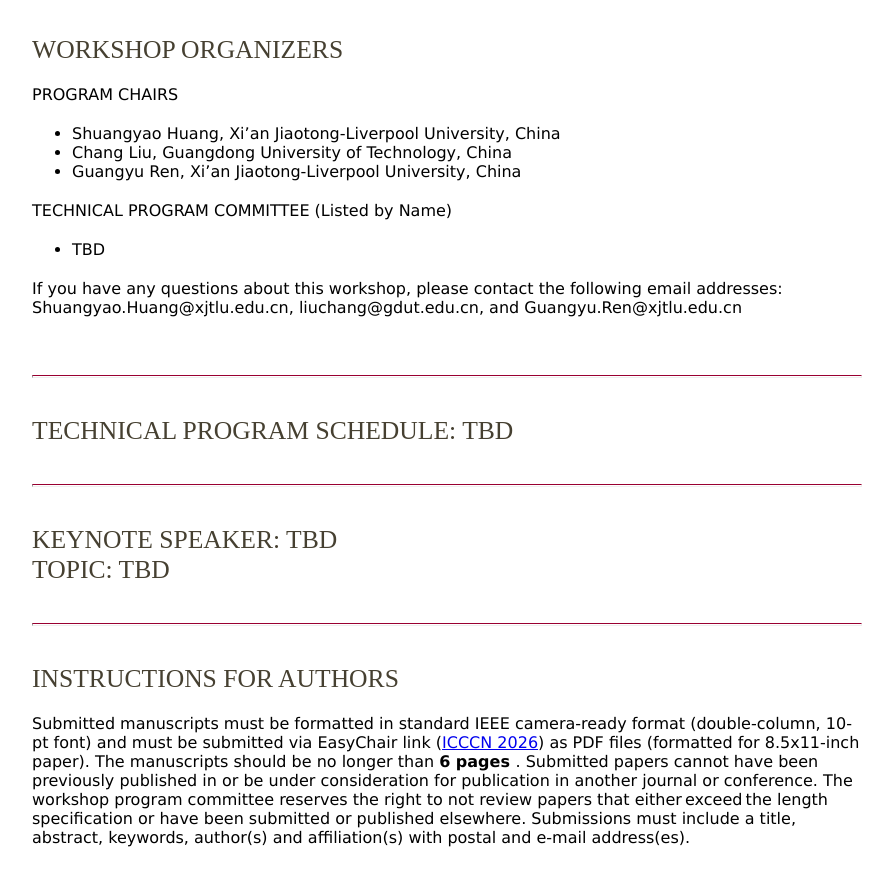
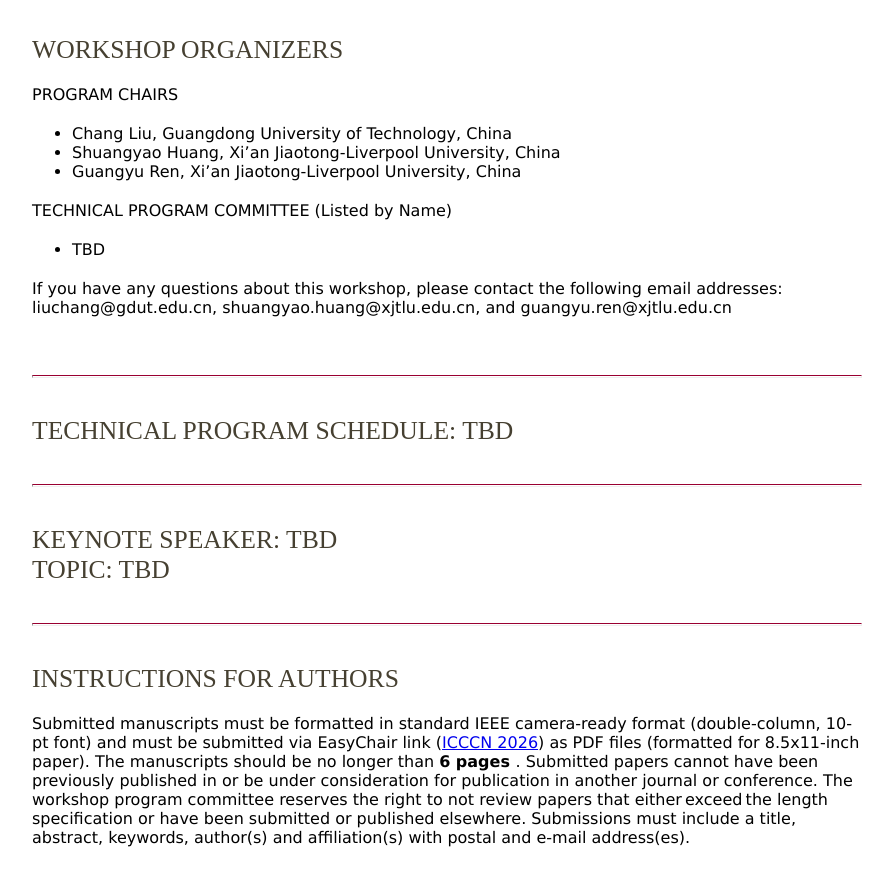
Before and after one commit to sunningshore/ICCCN_AIECN_2026, a plain HTML site: page index.html in a window 1280 px wide. Shown: the part 2121-3007 px from the top of the page, without its empty margins (248-1141 px from the left). Drawn offline with Linux system fonts and the light colour scheme; files that its build step writes are made by us from their sources.

Commit message:
Update index.html

```diff
--- a/index.html
+++ b/index.html
@@ -56,15 +56,15 @@
 					<h2>WORKSHOP ORGANIZERS</h2>
 					<p>PROGRAM CHAIRS</p>
 						<ul>
-						<li>Shuangyao Huang, Xi’an Jiaotong-Liverpool University, China</li>
-						<li>Chang Liu, Guangdong University of Technology, China</li>
-						<li>Guangyu Ren, Xi’an Jiaotong-Liverpool University, China</li>
+							<li>Chang Liu, Guangdong University of Technology, China</li>
+							<li>Shuangyao Huang, Xi’an Jiaotong-Liverpool University, China</li>
+							<li>Guangyu Ren, Xi’an Jiaotong-Liverpool University, China</li>
 						</ul>
 					<p>TECHNICAL PROGRAM COMMITTEE (Listed by Name)</p>
 						<ul>
 						<li>TBD</li>
 						</ul>
-					<p>If you have any questions about this workshop, please contact the following email addresses: Shuangyao.Huang@xjtlu.edu.cn, liuchang@gdut.edu.cn, and Guangyu.Ren@xjtlu.edu.cn</p>
+					<p>If you have any questions about this workshop, please contact the following email addresses: liuchang@gdut.edu.cn, shuangyao.huang@xjtlu.edu.cn, and guangyu.ren@xjtlu.edu.cn</p>
 				<br>
 				<br>
 				<hr class="style17">
```
